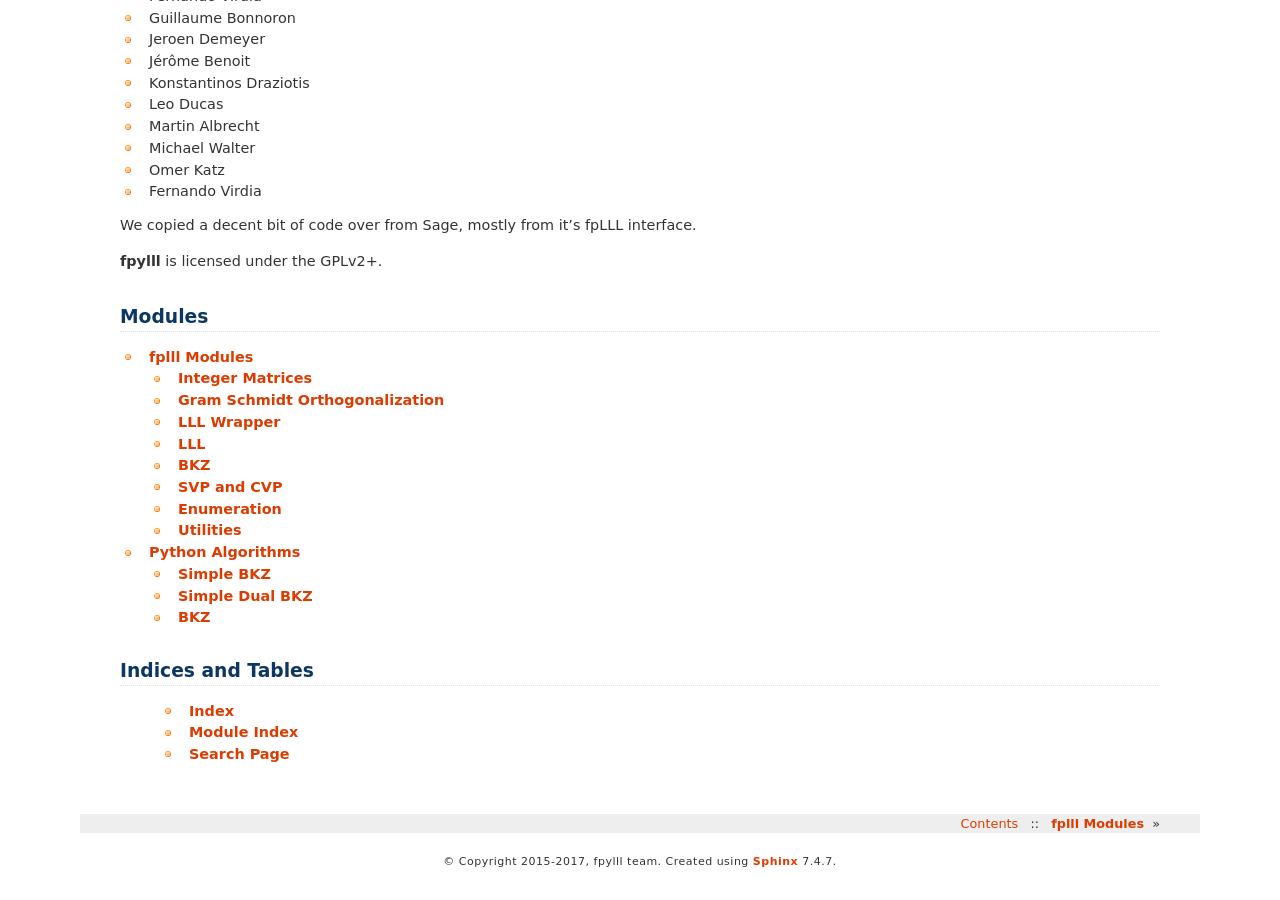
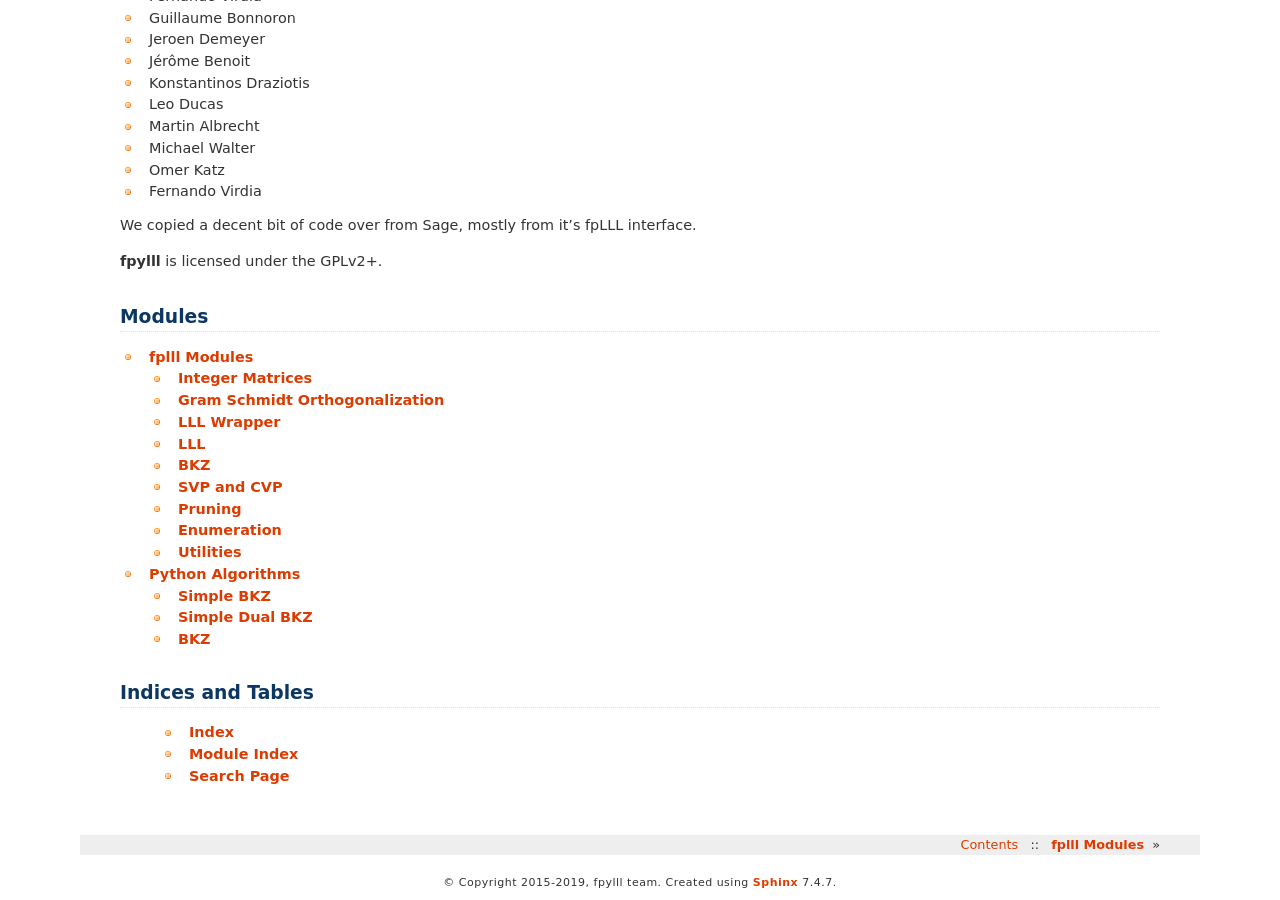
Before and after one commit to fplll/fpylll, a Sphinx documentation site: the page built from docs/index.rst, in a window 1280 px wide and 900 px high, scrolled down 3896 px. Built offline with Sphinx 7.4.7, drawn with Linux system fonts in a browser that asks for light colours; before the commit the page ends 4774 px from its top, so only the background shows below that.

```diff
--- a/docs/conf.py
+++ b/docs/conf.py
@@ -65,7 +65,7 @@ master_doc = 'index'
 
 # General information about the project.
 project = u'fpylll'
-copyright = u'2015-2017, fpylll team'
+copyright = u'2015-2019, fpylll team'
 author = u'fpylll team'
 
 # The version info for the project you're documenting, acts as replacement for
```
Also changed, not shown: docs/modules.rst (+8 -0 lines), 1 other file.
